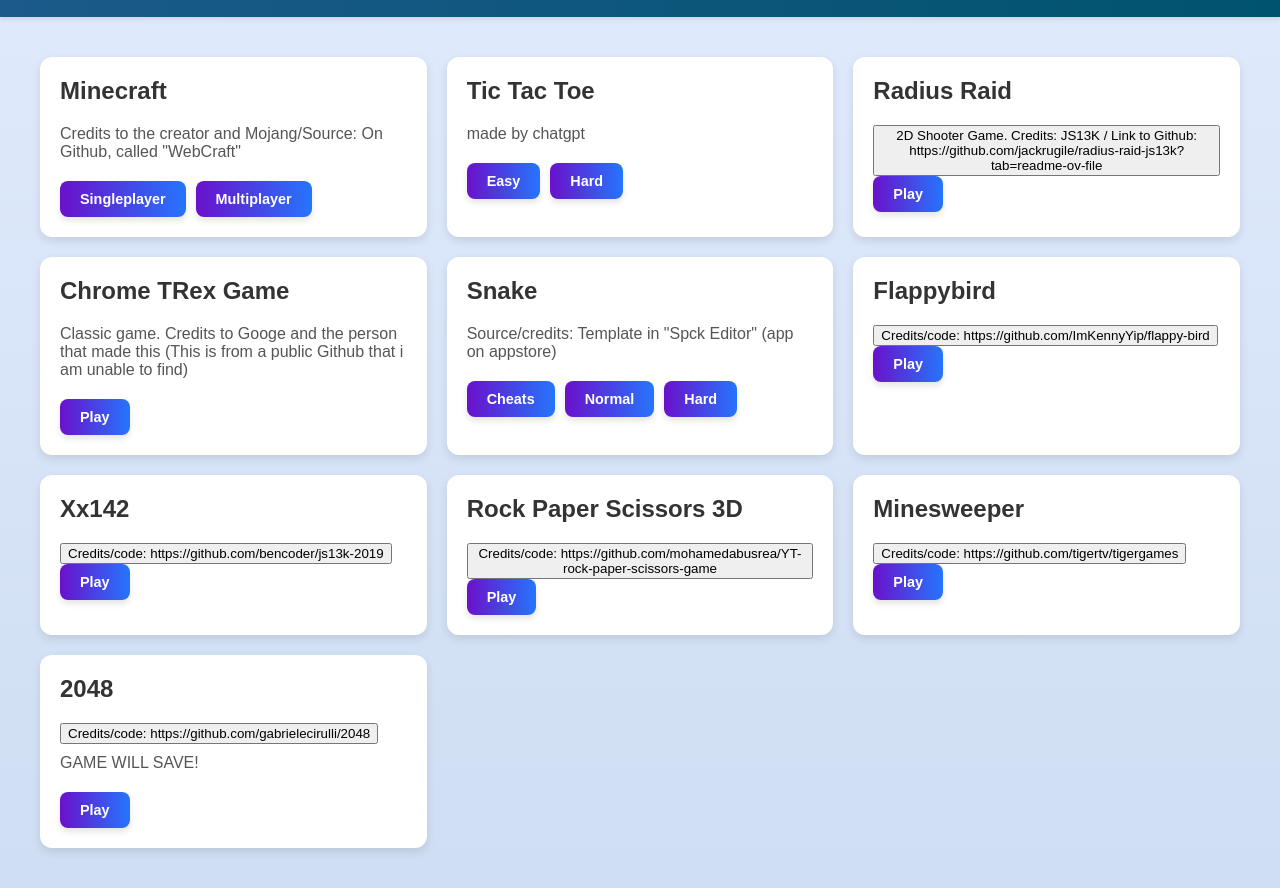
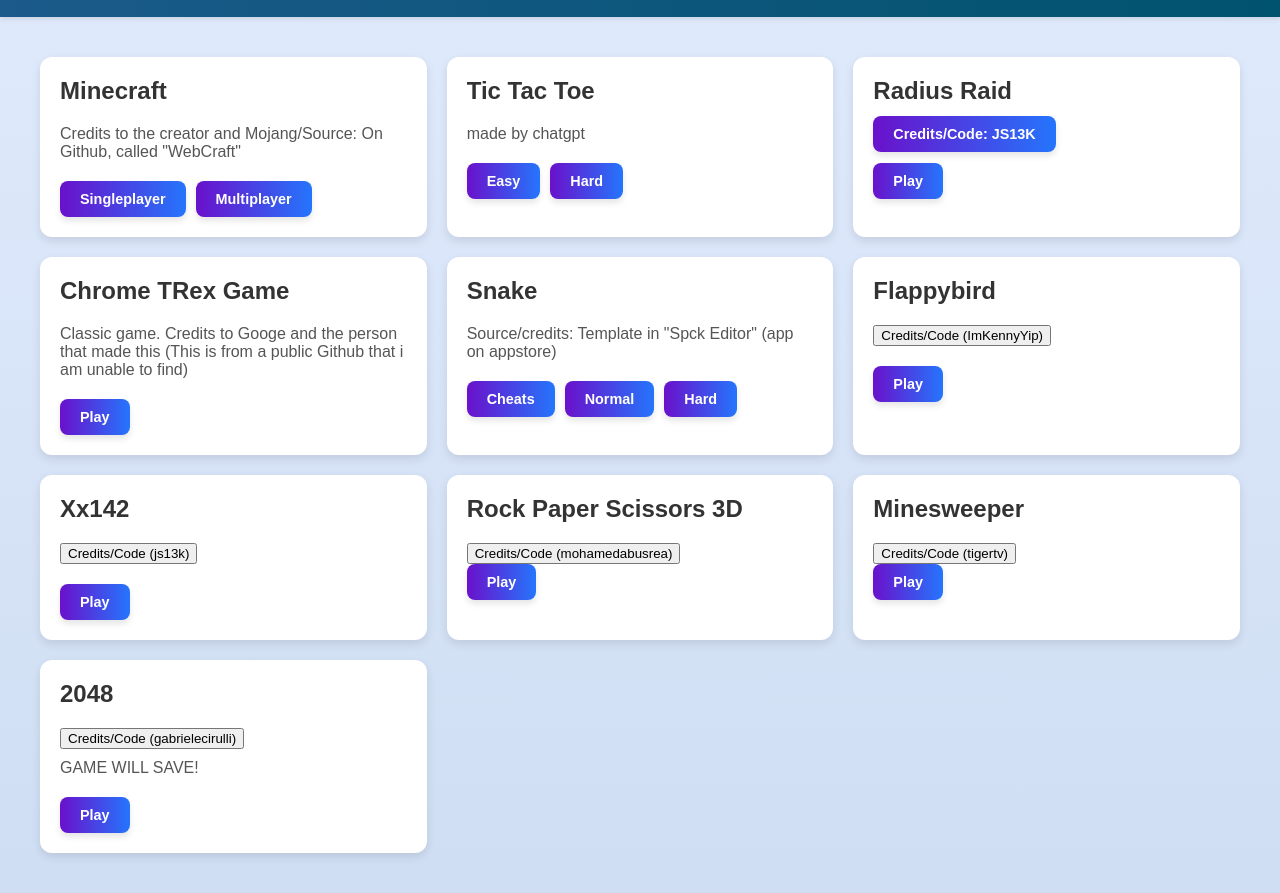
Before and after one commit to WhatDoIDo125/game, a plain HTML site: page index.html in a window 1280 px wide. Shown: the part 68-961 px from the top of the page. Drawn offline with Linux system fonts and the light colour scheme.

Commit message:
Update index.html

```diff
--- a/index.html
+++ b/index.html
@@ -139,7 +139,8 @@
 
     <section>
       <h2>Radius Raid</h2>
-      <button href="https://github.com/jackrugile/radius-raid-js13k?tab=readme-ov-file">2D Shooter Game. Credits: JS13K / Link to Github: https://github.com/jackrugile/radius-raid-js13k?tab=readme-ov-file</button>
+      <a href="https://github.com/jackrugile/radius-raid-js13k?tab=readme-ov-file">Credits/Code: JS13K</a>
+      <p></p>
       <div class="link-container">
         <a href="rraid.html">Play</a>
       </div>
@@ -165,7 +166,8 @@
 
     <section>
       <h2>Flappybird</h2>
-      <button href="https://github.com/ImKennyYip/flappy-bird">Credits/code: https://github.com/ImKennyYip/flappy-bird</button>
+      <button href="https://github.com/ImKennyYip/flappy-bird">Credits/Code (ImKennyYip)</button>
+      <p></p>
       <div class="link-container">
         <a href="flappybird/index.html">Play</a>
       </div>
@@ -173,7 +175,8 @@
 
     <section>
       <h2>Xx142</h2>
-      <button href="https://github.com/bencoder/js13k-2019">Credits/code: https://github.com/bencoder/js13k-2019</button>
+      <button href="https://github.com/bencoder/js13k-2019">Credits/Code (js13k)</button>
+      <p></p>
       <div class="link-container">
         <a href="xx142/src/index.html">Play</a>
       </div>
@@ -181,7 +184,7 @@
 
     <section>
       <h2>Rock Paper Scissors 3D</h2>
-      <button href="https://github.com/mohamedabusrea/YT-rock-paper-scissors-game">Credits/code: https://github.com/mohamedabusrea/YT-rock-paper-scissors-game</button>
+      <button href="https://github.com/mohamedabusrea/YT-rock-paper-scissors-game">Credits/Code (mohamedabusrea)</button>
       <div class="link-container">
         <a href="rockps/index.html">Play</a>
       </div>
@@ -189,7 +192,7 @@
 
     <section>
       <h2>Minesweeper</h2>
-      <button href="https://github.com/tigertv/tigergames">Credits/code: https://github.com/tigertv/tigergames</button>
+      <button href="https://github.com/tigertv/tigergames">Credits/Code (tigertv)</button>
       <div class="link-container">
         <a href="minesweeper/index.html">Play</a>
       </div>
@@ -197,7 +200,7 @@
 
     <section>
       <h2>2048</h2>
-      <button href="https://github.com/gabrielecirulli/2048">Credits/code: https://github.com/gabrielecirulli/2048</button>
+      <button href="https://github.com/gabrielecirulli/2048">Credits/Code (gabrielecirulli)</button>
       <p>GAME WILL SAVE!</p>
       <div class="link-container">
         <a href="2048-master/index.html">Play</a>
```
